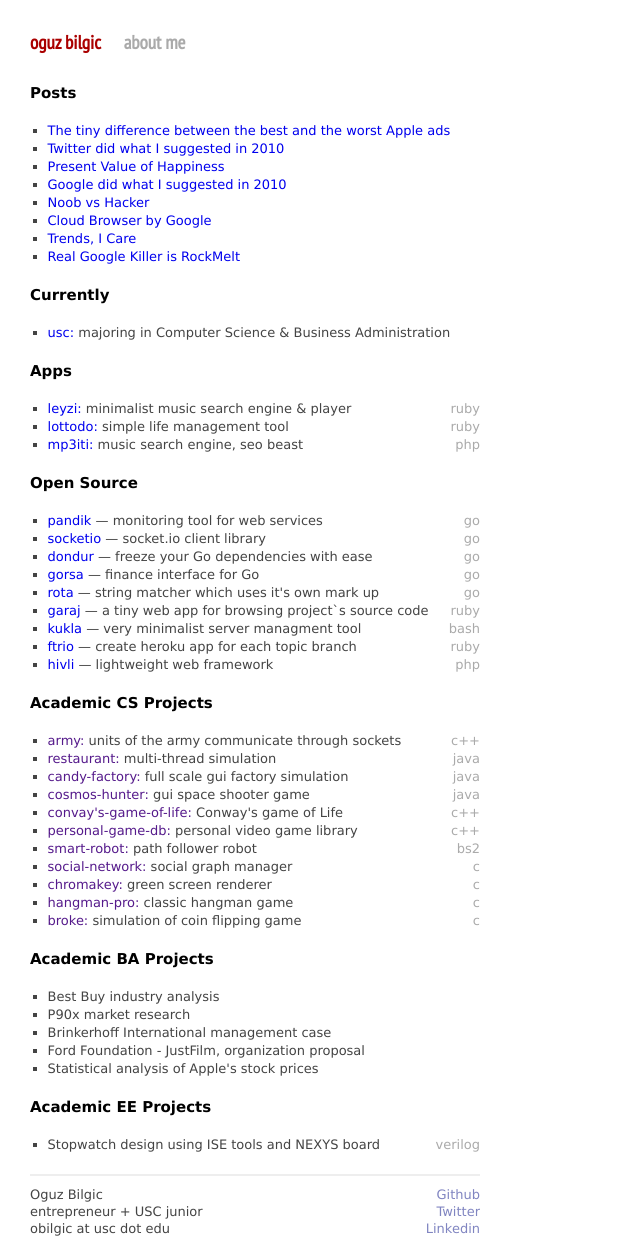
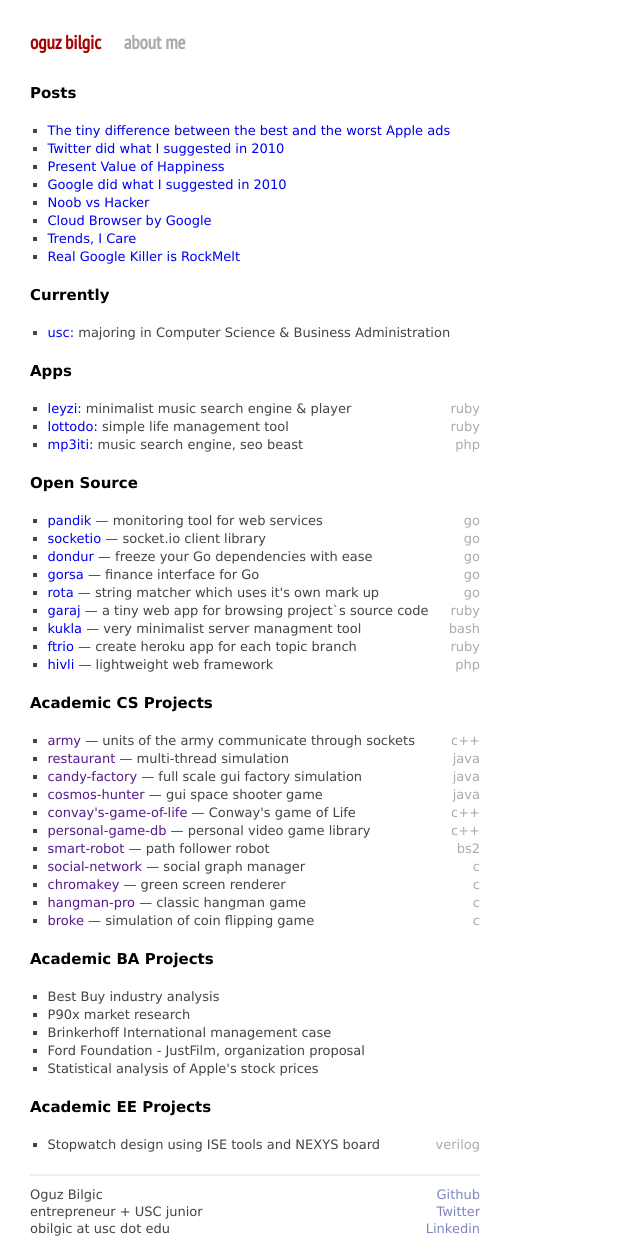
Before and after one commit to oguzbilgic/oguzbilgic.github.com, a Jekyll site: the page built from index.html, in a window 1280 px wide. Shown: the whole page, without its empty margins (0-640 px from the left). Built offline with Jekyll 4.4.1, drawn with Linux system fonts in a browser that asks for light colours; Markdown is read by kramdown in place of the engine named in the settings.

Commit message:
Update index.html

```diff
--- a/index.html
+++ b/index.html
@@ -38,17 +38,17 @@
 
   <h2>Academic CS Projects</h2>
   <ul class="posts">
-    <li><a href="">army:</a> units of the army communicate through sockets <span class="lang">c++</span></li>
-    <li><a href="">restaurant:</a> multi-thread simulation <span class="lang">java</span></li>
-    <li><a href="">candy-factory:</a> full scale gui factory simulation <span class="lang">java</span></li>
-    <li><a href="">cosmos-hunter:</a> gui space shooter game <span class="lang">java</span></li>
-    <li><a href="">convay's-game-of-life:</a> Conway's game of Life <span class="lang">c++</span></li>
-    <li><a href="">personal-game-db:</a> personal video game library <span class="lang">c++</span></li>
-    <li><a href="">smart-robot:</a> path follower robot <span class="lang">bs2</span></li>
-    <li><a href="">social-network:</a> social graph manager<span class="lang">c</span></li>
-    <li><a href="">chromakey:</a> green screen renderer <span class="lang">c</span></li>
-    <li><a href="">hangman-pro:</a> classic hangman game <span class="lang">c</span></li>
-    <li><a href="">broke:</a> simulation of coin flipping game <span class="lang">c</span></li>
+    <li><a href="">army</a> — units of the army communicate through sockets <span class="lang">c++</span></li>
+    <li><a href="">restaurant</a> — multi-thread simulation <span class="lang">java</span></li>
+    <li><a href="">candy-factory</a> — full scale gui factory simulation <span class="lang">java</span></li>
+    <li><a href="">cosmos-hunter</a> — gui space shooter game <span class="lang">java</span></li>
+    <li><a href="">convay's-game-of-life</a> — Conway's game of Life <span class="lang">c++</span></li>
+    <li><a href="">personal-game-db</a> — personal video game library <span class="lang">c++</span></li>
+    <li><a href="">smart-robot</a> — path follower robot <span class="lang">bs2</span></li>
+    <li><a href="">social-network</a> — social graph manager<span class="lang">c</span></li>
+    <li><a href="">chromakey</a> — green screen renderer <span class="lang">c</span></li>
+    <li><a href="">hangman-pro</a> — classic hangman game <span class="lang">c</span></li>
+    <li><a href="">broke</a> — simulation of coin flipping game <span class="lang">c</span></li>
   </ul>
 
   <h2>Academic BA Projects</h2>
```
